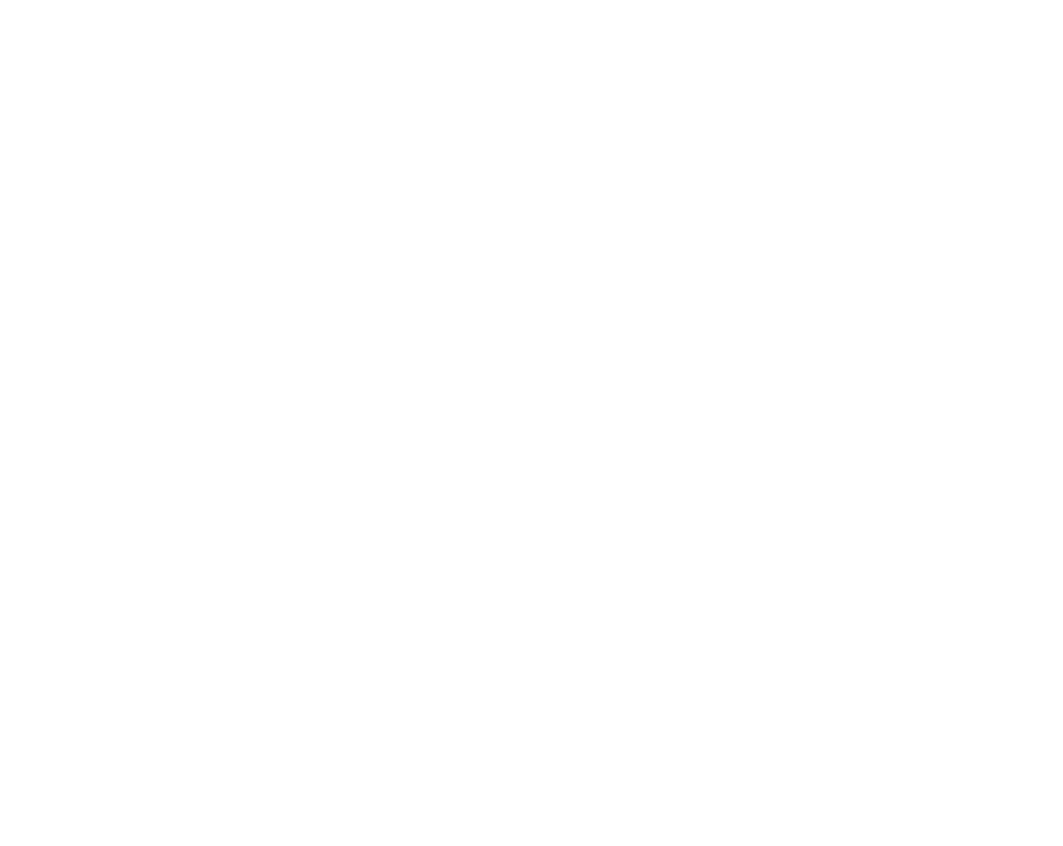
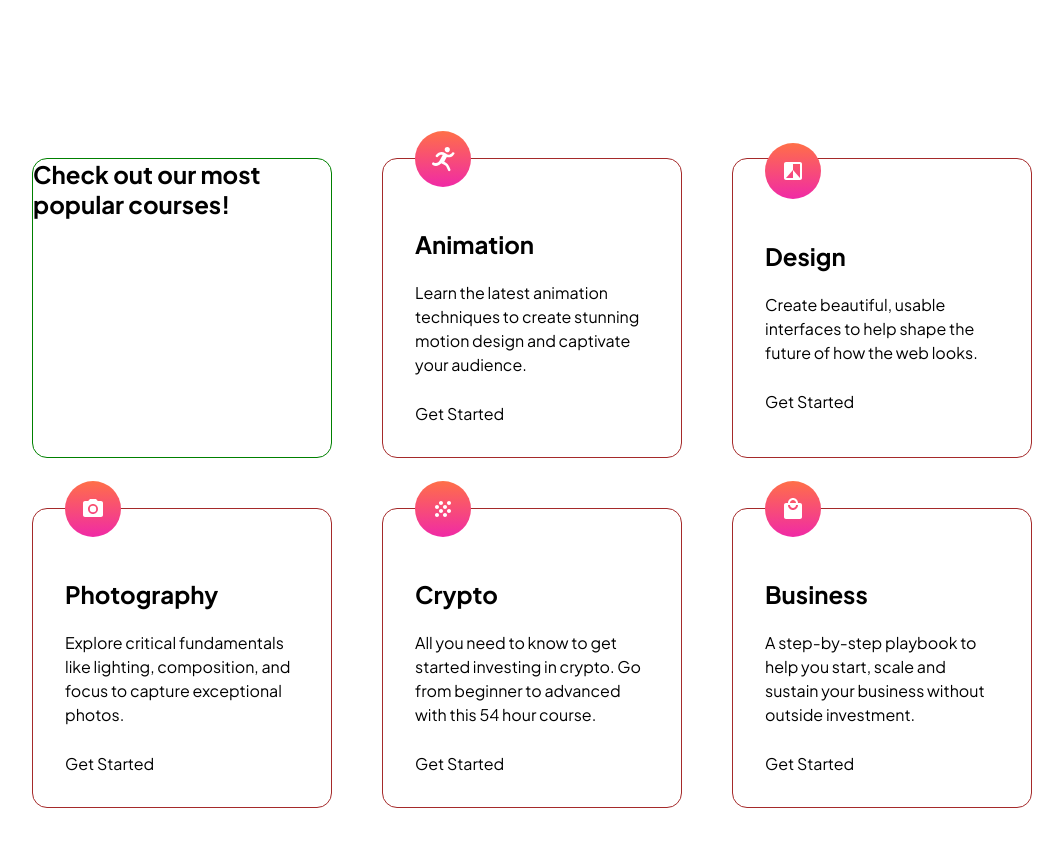
Before and after one commit to russell-crooms/skilled, a React (Vite) app: page / in a window 1280 px wide. Shown: the part 940-1786 px from the top of the page, without its empty margins (144-1207 px from the left). Before the commit the page ends 920 px from the top, so only its background shows below. Built offline with nearby package versions, Linux system fonts and the light colour scheme.

Commit message:
Added styling to our cards.

```diff
--- a/src/components/cards/Cards.css
+++ b/src/components/cards/Cards.css
@@ -0,0 +1,38 @@
+.card-container {
+    margin-top: 199px;
+    display: flex;
+    align-items: center;
+    padding-left: 176px;
+}
+
+.cards {
+    display: grid;
+    grid-template-rows: 300px 300px 300px;
+    grid-template-columns: 300px 300px 300px;
+    grid-gap: 50px;
+}
+
+.colorful-card {
+    border: 1px solid green;
+    border-radius: 15px;
+}
+
+.white-card {
+    border: 1px solid brown;
+    border-radius: 15px;
+    display: flex;
+    flex-direction: column;
+    justify-content: center;
+    padding-left: 32px;
+    padding-right: 32px;
+    padding-bottom: 40px;
+    gap: 25px;
+    line-height: 24px;
+}
+
+.white-card img {
+    width: 56px;
+    z-index: 1;
+    position: relative;
+    bottom: 20px;
+}
--- a/src/components/cards/Cards.jsx
+++ b/src/components/cards/Cards.jsx
@@ -1,9 +1,65 @@
-import React from 'react'
+import icon_animation from "../../assets/icon-animation.svg";
+import icon_business from "../../assets/icon-business.svg";
+import icon_crypto from "../../assets/icon-crypto.svg";
+import icon_design from "../../assets/icon-design.svg";
+import icon_photography from "../../assets/icon-photography.svg";
+import './Cards.css';
 
 const Cards = () => {
   return (
-    <div>Cards</div>
-  )
-}
+    <div className="card-container">
+      <div className="cards">
+        <div className="colorful-card">
+          <h2>Check out our most popular courses!</h2>
+        </div>
+        <div className="white-card">
+          <img src={icon_animation} alt="" />
+          <h2>Animation</h2>
+          <p>
+            Learn the latest animation techniques to create stunning motion
+            design and captivate your audience.
+          </p>
+          <p className="cards-get-started row-one">Get Started</p>
+        </div>
+        <div className="white-card">
+          <img src={icon_design} alt="" />
+          <h2>Design</h2>
+          <p>
+            Create beautiful, usable interfaces to help shape the future of how
+            the web looks.
+          </p>
+          <p className="cards-get-started">Get Started</p>
+        </div>
+        <div className="white-card">
+          <img src={icon_photography} alt="" />
+          <h2>Photography</h2>
+          <p>
+            Explore critical fundamentals like lighting, composition, and focus
+            to capture exceptional photos.
+          </p>
+          <p className="cards-get-started">Get Started</p>
+        </div>
+        <div className="white-card design">
+          <img src={icon_crypto} alt="" />
+          <h2>Crypto</h2>
+          <p>
+            All you need to know to get started investing in crypto. Go from
+            beginner to advanced with this 54 hour course.
+          </p>
+          <p className="cards-get-started">Get Started</p>
+        </div>
+        <div className="white-card">
+          <img src={icon_business} alt="" />
+          <h2>Business</h2>
+          <p>
+            A step-by-step playbook to help you start, scale and sustain your
+            business without outside investment.
+          </p>
+          <p className="cards-get-started">Get Started</p>
+        </div>
+      </div>
+    </div>
+  );
+};
 
-export default Cards
+export default Cards;
```
